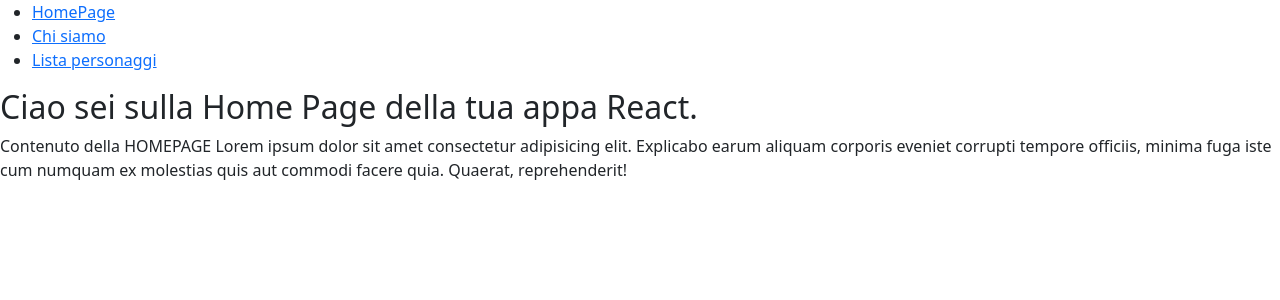
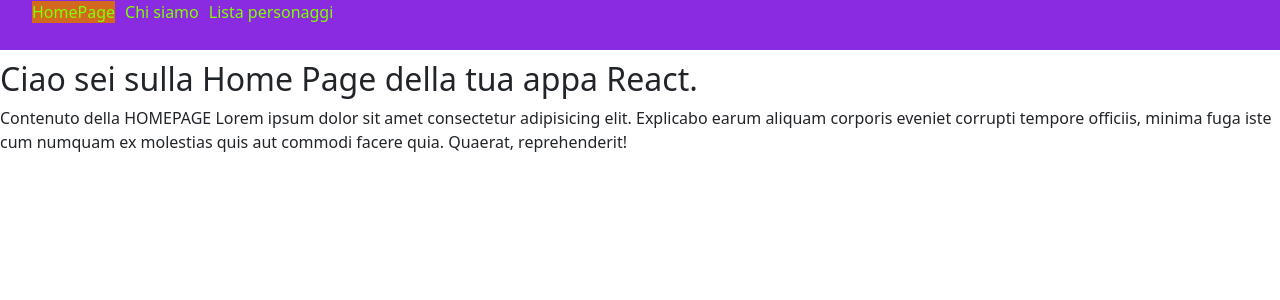
Before and after one commit to pimoGit/lc-react-151, a React (Vite) app: page / in a window 1280 px wide. Shown: the top 300 px of the page. Built offline with nearby package versions, Linux system fonts and the light colour scheme; the HTML template or start-up script is replaced by a standard one.

Commit message:
gestione active da CSS

```diff
--- a/src/components/NavBar.jsx
+++ b/src/components/NavBar.jsx
@@ -10,7 +10,7 @@ function NavBar() {
     ]
 
     return (
-        <nav>
+        <nav className="mainNav">
             <ul>
                 {links.map((link, i) => (
                     <li key={i}>
--- a/src/index.css
+++ b/src/index.css
@@ -1 +1,24 @@
 /*  */
+.mainNav {
+    background-color: blueviolet;
+    margin-bottom: 10px;
+    min-height: 50px;
+}
+
+.mainNav ul {
+    list-style-type: none;
+}
+
+.mainNav li {
+    display: inline-block;
+    margin-right: 10px;
+}
+
+.mainNav a {
+    color: chartreuse;
+    text-decoration: none;
+}
+
+.mainNav a.active {
+    background-color: chocolate;
+}
```
